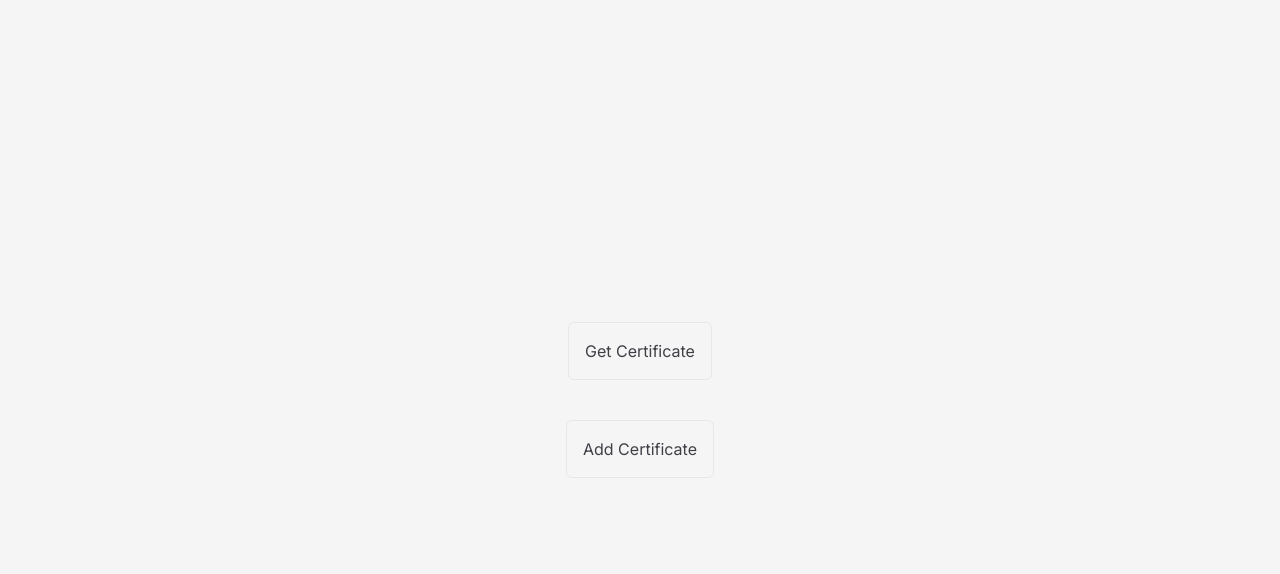
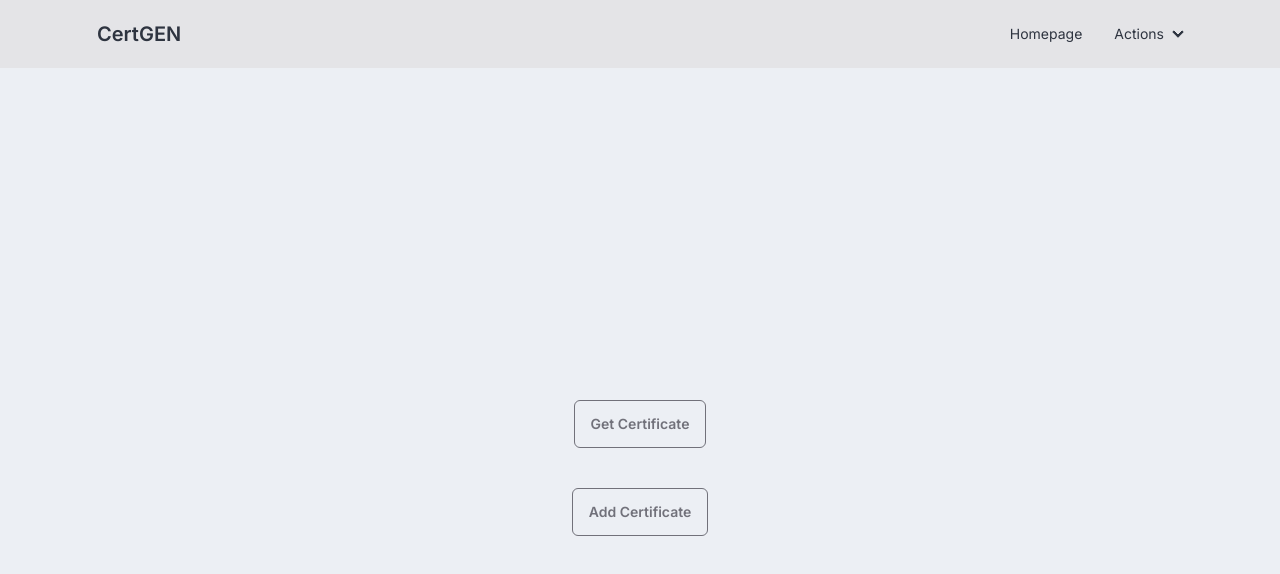
Before and after one commit to AllenCortuna/bonds-certification, a Next.js app: page / in a window 1280 px wide. Shown: the top 574 px of the page. Built offline with nearby package versions, Linux system fonts and the light colour scheme.

Commit message:
stable ui

```diff
--- /dev/null
+++ b/app/component/navbar.js
@@ -0,0 +1,32 @@
+import Link from "next/link";
+import React from "react";
+
+export const Navbar = () => {
+  return (
+    <div className="navbar bg-base-100 px-20 bg-zinc-200">
+      <div className="flex-1">
+        <Link href={"/"} className="btn btn-ghost text-xl">CertGEN</Link>
+      </div>
+      <div className="flex-none">
+        <ul className="menu menu-horizontal px-1">
+          <li>
+            <Link href={"/"}>Homepage</Link>
+          </li>
+          <li>
+            <details>
+              <summary>Actions</summary>
+              <ul className="p-2 bg-base-100 rounded-t-none w-40">
+                <li>
+                  <Link href={"/add-cert"}>Add Certificate</Link>
+                </li>
+                <li>
+                  <Link href={"/get-cert"}>Get Certificate</Link>
+                </li>
+              </ul>
+            </details>
+          </li>
+        </ul>
+      </div>
+    </div>
+  );
+};
--- a/app/get-cert/page.js
+++ b/app/get-cert/page.js
@@ -5,14 +5,27 @@ const GetCert = async () => {
     const [results, fields] = await connection.query("SELECT * FROM `cert`");
     return (
       <div className="width-full p-10 mt-5 flex justify-center flex-wrap gap-10">
-        {results.map((result) => (
-          <span className="font-bold text-md  border rounded-md text-black font-normal p-4 " key={result.id}>
-            <h1>{result.contractNo}</h1>
-            <p className="text-sm ">
-              <b>description:</b> {result.content}
-            </p>
-          </span>
-        ))}
+        <div className="overflow-x-auto">
+          <table className="table table-zebra table-pin-rows">
+            {/* head */}
+            <thead>
+              <tr>
+                <th>ID</th>
+                <th>Contract ID</th>
+                <th>Content</th>
+              </tr>
+            </thead>
+            <tbody>
+              {results.map((result) => (
+                <tr key={result.id}>
+                  <td className="">{result.id}</td>
+                  <td className="text-zinc-600">{result.contractNo}</td>
+                  <td className="truncate max-w-[28rem] text-zinc-500">{result.content}</td>
+                </tr>
+              ))}
+            </tbody>
+          </table>
+        </div>
       </div>
     );
   } catch (err) {
--- a/app/globals.css
+++ b/app/globals.css
@@ -2,24 +2,8 @@
 @tailwind components;
 @tailwind utilities;
 
-:root {
-  --foreground-rgb: 0, 0, 0;
-  --background-start-rgb: 214, 219, 220;
-  --background-end-rgb: 255, 255, 255;
-}
-
-@media (prefers-color-scheme: dark) {
-  :root {
-    --foreground-rgb: 255, 255, 255;
-    --background-start-rgb: 0, 0, 0;
-    --background-end-rgb: 0, 0, 0;
-  }
-}
-
-body {
-  color: black;
-  background: whitesmoke;
-
+* {
+  box-sizing: border-box;
 }
 
 @layer utilities {
--- a/app/layout.js
+++ b/app/layout.js
@@ -1,5 +1,6 @@
 import { Inter } from "next/font/google";
 import "./globals.css";
+import { Navbar } from "./component/navbar";
 
 const inter = Inter({ subsets: ["latin"] });
 
@@ -11,7 +12,10 @@ export const metadata = {
 export default function RootLayout({ children }) {
   return (
     <html lang="en">
-      <body className={inter.className}>{children}</body>
+      <body className={inter.className}>
+        <Navbar />
+        {children}
+      </body>
     </html>
   );
 }
--- a/app/page.js
+++ b/app/page.js
@@ -4,8 +4,13 @@ import Link from "next/link";
 export default function Home() {
   return (
     <main className="flex min-h-screen flex-col items-center justify-center gap-10  p-24">
-       <Link href={'/get-cert'} className="text-md p-4 text-zinc-700 border rounded-md "> Get Certificate</Link>
-       <Link href={'/add-cert'} className="text-md p-4 text-zinc-700 border rounded-md "> Add Certificate</Link>
+      <Link href={"/get-cert"}>
+        {" "}
+        <button className="btn btn-outline rounded-md text-zinc-500 text-md">Get Certificate</button>
+      </Link>
+      <Link href={"/add-cert"}>
+        <button className="btn btn-outline rounded-md text-zinc-500 text-md">Add Certificate</button>
+      </Link>
     </main>
   );
 }
--- a/package.json
+++ b/package.json
@@ -16,6 +16,7 @@
   },
   "devDependencies": {
     "autoprefixer": "^10.0.1",
+    "daisyui": "^4.7.2",
     "eslint": "^8",
     "eslint-config-next": "14.1.0",
     "postcss": "^8",
--- a/tailwind.config.js
+++ b/tailwind.config.js
@@ -14,5 +14,8 @@ module.exports = {
       },
     },
   },
-  plugins: [],
+  daisyui: {
+    themes: ["nord"],
+  },
+  plugins: [require("daisyui")],
 };
```
Also changed, not shown: 1 other file (tests, documents, lock files or other folders).
